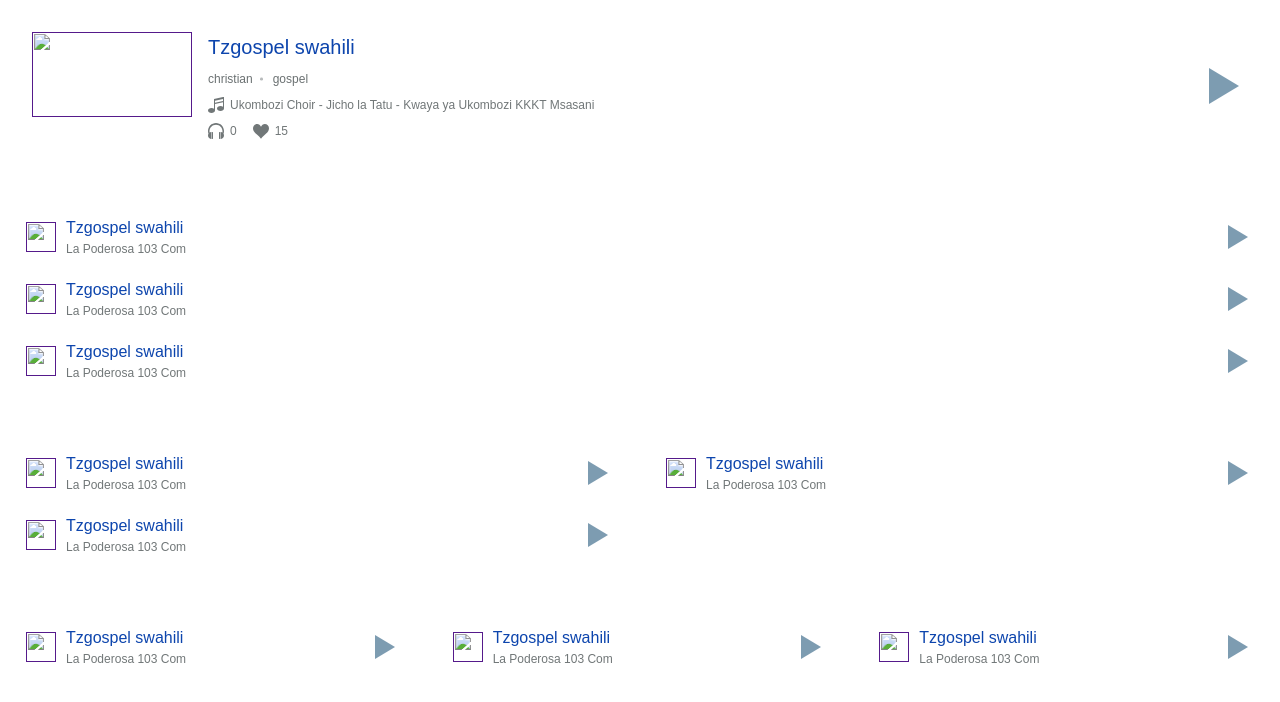
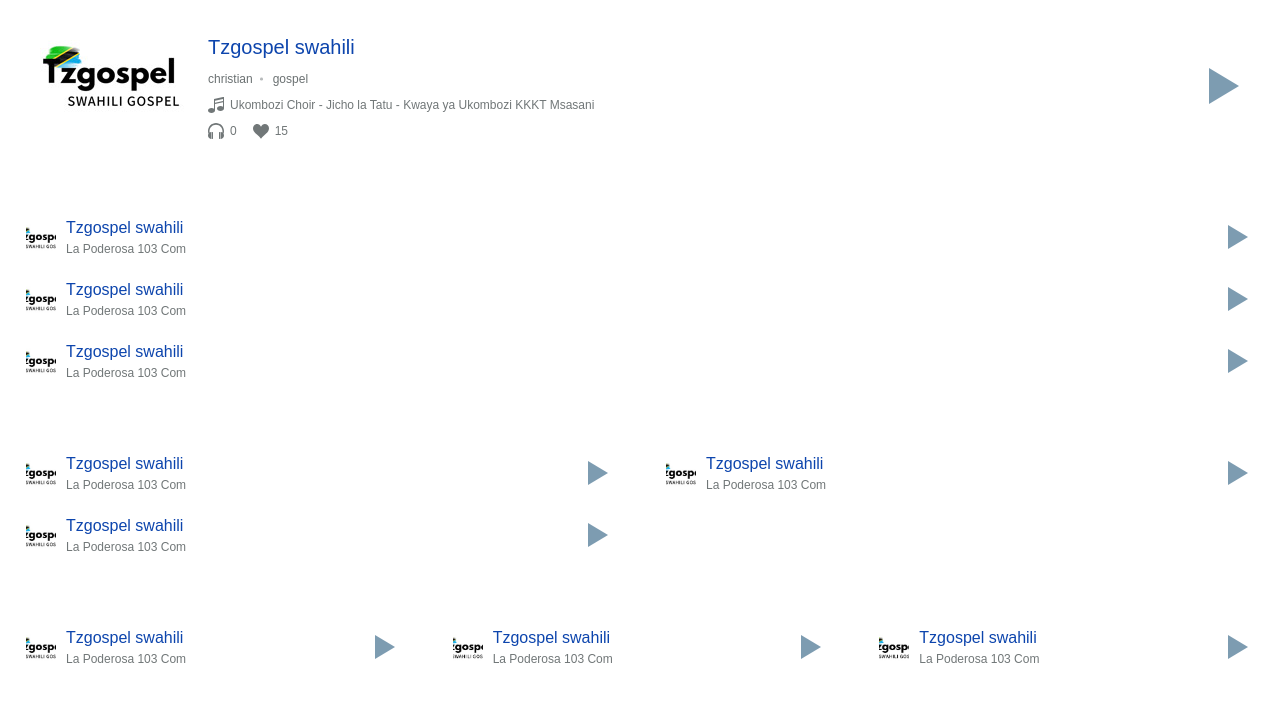
Before and after one commit to icui4cu-web/demo, a plain HTML site: page index.html in a window 1280 px wide. Drawn offline with Linux system fonts and the light colour scheme; the site is published under a folder, as on GitHub Pages, so addresses that start at the root find nothing.

Commit message:
Add files via upload

```diff
--- a/index.html
+++ b/index.html
@@ -27,7 +27,7 @@
 	<ul class="stations">
 		<li class="stations__item station station--full">
 			<a class="station__img-holder" href="">
-				<img class="station__img" src="/img/112644.v2.png" alt="" width="160" height="85" loading="lazy">
+				<img class="station__img" src="img/112644.v2.png" alt="" width="160" height="85" loading="lazy">
 			</a>
 			<div class="station__info">
 				<p class="station__name">
@@ -65,7 +65,7 @@
 	<ul class="stations">
 		<li class="stations__item station station--mini">
 			<a class="station__img-holder" href="">
-				<img class="station__img" src="/img/112644.v2.png" alt="" width="30" height="30" loading="lazy">
+				<img class="station__img" src="img/112644.v2.png" alt="" width="30" height="30" loading="lazy">
 			</a>
 			<div class="station__info">
 				<p class="station__name">
@@ -81,7 +81,7 @@
 		</li>
 		<li class="stations__item station station--mini">
 			<a class="station__img-holder" href="">
-				<img class="station__img" src="/img/112644.v2.png" alt="" width="30" height="30" loading="lazy">
+				<img class="station__img" src="img/112644.v2.png" alt="" width="30" height="30" loading="lazy">
 			</a>
 			<div class="station__info">
 				<p class="station__name">
@@ -97,7 +97,7 @@
 		</li>
 		<li class="stations__item station station--mini">
 			<a class="station__img-holder" href="">
-				<img class="station__img" src="/img/112644.v2.png" alt="" width="30" height="30" loading="lazy">
+				<img class="station__img" src="img/112644.v2.png" alt="" width="30" height="30" loading="lazy">
 			</a>
 			<div class="station__info">
 				<p class="station__name">
@@ -116,7 +116,7 @@
 	<ul class="stations stations--col-2">
 		<li class="stations__item station station--mini">
 			<a class="station__img-holder" href="">
-				<img class="station__img" src="/img/112644.v2.png" alt="" width="30" height="30" loading="lazy">
+				<img class="station__img" src="img/112644.v2.png" alt="" width="30" height="30" loading="lazy">
 			</a>
 			<div class="station__info">
 				<p class="station__name">
@@ -132,7 +132,7 @@
 		</li>
 		<li class="stations__item station station--mini">
 			<a class="station__img-holder" href="">
-				<img class="station__img" src="/img/112644.v2.png" alt="" width="30" height="30" loading="lazy">
+				<img class="station__img" src="img/112644.v2.png" alt="" width="30" height="30" loading="lazy">
 			</a>
 			<div class="station__info">
 				<p class="station__name">
@@ -148,7 +148,7 @@
 		</li>
 		<li class="stations__item station station--mini">
 			<a class="station__img-holder" href="">
-				<img class="station__img" src="/img/112644.v2.png" alt="" width="30" height="30" loading="lazy">
+				<img class="station__img" src="img/112644.v2.png" alt="" width="30" height="30" loading="lazy">
 			</a>
 			<div class="station__info">
 				<p class="station__name">
@@ -167,7 +167,7 @@
 	<ul class="stations  stations--col-3">
 		<li class="stations__item station station--mini">
 			<a class="station__img-holder" href="">
-				<img class="station__img" src="/img/112644.v2.png" alt="" width="30" height="30" loading="lazy">
+				<img class="station__img" src="img/112644.v2.png" alt="" width="30" height="30" loading="lazy">
 			</a>
 			<div class="station__info">
 				<p class="station__name">
@@ -183,7 +183,7 @@
 		</li>
 		<li class="stations__item station station--mini">
 			<a class="station__img-holder" href="">
-				<img class="station__img" src="/img/112644.v2.png" alt="" width="30" height="30" loading="lazy">
+				<img class="station__img" src="img/112644.v2.png" alt="" width="30" height="30" loading="lazy">
 			</a>
 			<div class="station__info">
 				<p class="station__name">
@@ -199,7 +199,7 @@
 		</li>
 		<li class="stations__item station station--mini">
 			<a class="station__img-holder" href="">
-				<img class="station__img" src="/img/112644.v2.png" alt="" width="30" height="30" loading="lazy">
+				<img class="station__img" src="img/112644.v2.png" alt="" width="30" height="30" loading="lazy">
 			</a>
 			<div class="station__info">
 				<p class="station__name">
```
